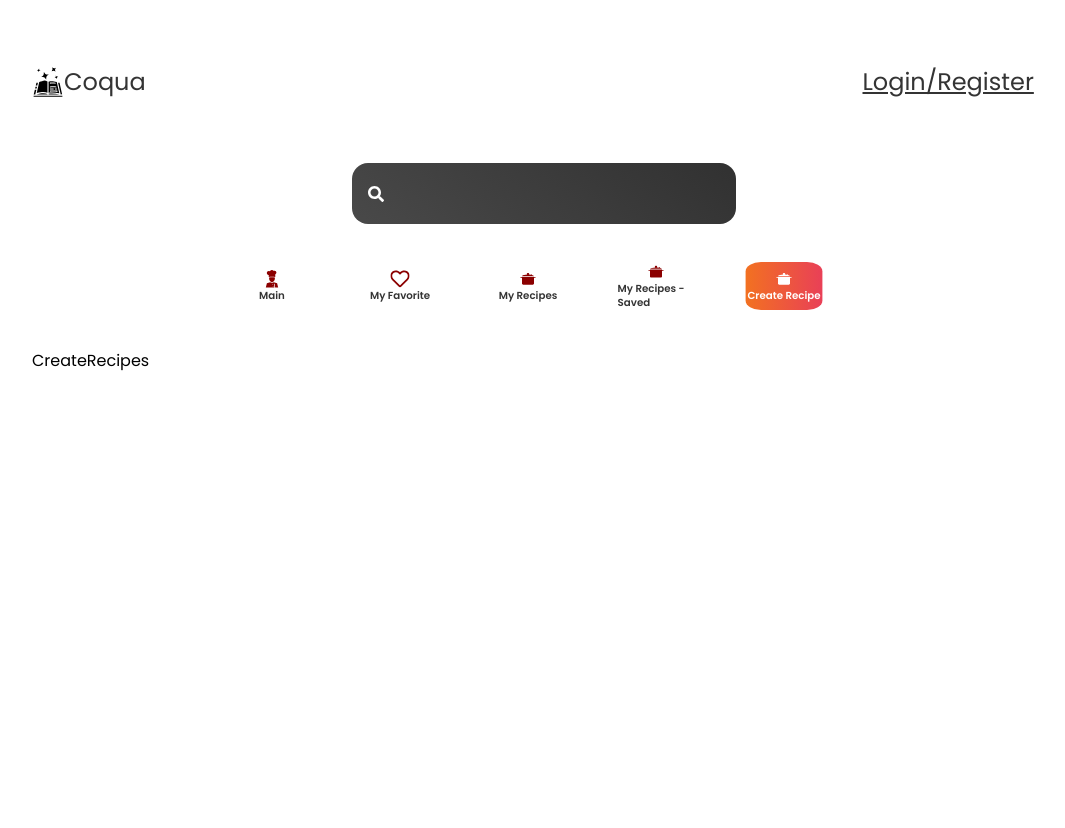
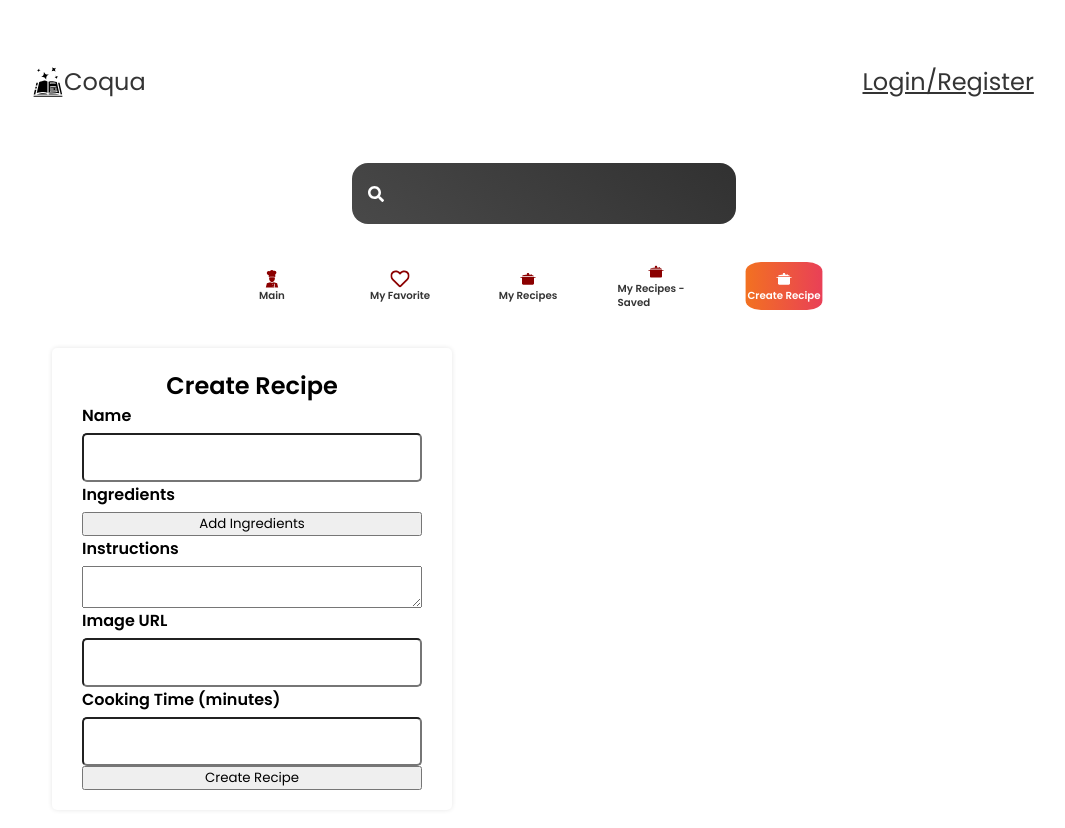
Before and after one commit to janaledencan/Recipe_Book_App, a React (Create React App) app in the folder client/recipe_app/: page /create-recipe in a window 1280 px wide. Shown: the whole page, without its empty margins (96-1161 px from the left). Before the commit the page ends 800 px from the top, so only its background shows below. Built offline with nearby package versions, Linux system fonts and the light colour scheme.

Commit message:
Make create recipes page

```diff
--- /dev/null
+++ b/client/recipe_app/src/hooks/useGetUserID.js
@@ -0,0 +1,3 @@
+export const useGetUserID = () => {
+    return window.localStorage.getItem("userID");
+}
--- a/client/recipe_app/src/index.css
+++ b/client/recipe_app/src/index.css
@@ -77,3 +77,53 @@
   font-size: 16px;
   border-radius: 5px;
 }
+
+
+.create-recipe {
+  display: flex;
+  flex-direction: column;
+  justify-content: center;
+  align-items: center;
+  padding: 20px;
+  background-color: white;
+  border-radius: 5px;
+  box-shadow: 0 0 5px rgba(0, 0, 0, 0.1);
+  margin: 20px;
+  width: 400px;
+}
+
+.create-recipe form {
+  display: flex;
+  flex-direction: column;
+}
+
+.create-recipe form ul {
+  list-style: none;
+  padding: 0;
+  margin: 0;
+}
+
+.create-recipe form li {
+  border: 1px solid black;
+  padding: 10px;
+  margin-bottom: 10px;
+}
+
+.create-recipe form h2 {
+  margin-top: 0;
+}
+
+/* img {
+  max-width: 100%;
+  height: auto;
+  margin-bottom: 10px;
+}
+
+img {
+  width: 400px;
+} */
+
+/* p {
+  max-width: 400px;
+  font-size: 12px;
+} */
--- a/client/recipe_app/src/pages/CreateRecipes.jsx
+++ b/client/recipe_app/src/pages/CreateRecipes.jsx
@@ -1,8 +1,80 @@
-import React from 'react'
+import React, { useState } from 'react';
+import axios from 'axios';
+import { useGetUserID } from '../hooks/useGetUserID';
 
 function CreateRecipes() {
+
+    const userID = useGetUserID();
+    const [recipe, setRecipe] = useState({
+        name: "",
+        ingredients: [],
+        instructions: "",
+        imageUrl: "",
+        cookingTime: 0,
+        userOwner: userID,
+
+    });
+
+
+
+    const handleChange = (event) => {
+        const { name, value } = event.target;
+        setRecipe({ ...recipe, [name]: value });
+    }
+
+    const handleIngredientChange = (event, idx) => {
+        const { value } = event.target;
+        const ingredients = recipe.ingredients;
+        ingredients[idx] = value;
+        setRecipe({ ...recipe, ingredients: ingredients });
+    }
+
+    const addIngredient = () => {
+        setRecipe({ ...recipe, ingredients: [...recipe.ingredients, ""] })
+    }
+    //console.log(recipe);
+
+    const onSubmit = async (event) => {
+        event.preventDefault();
+        try {
+            await axios.post("http://localhost:3001/recipes", recipe);
+            alert("Recipe Created!")
+        } catch (err) {
+            console.error(err);
+        }
+    }
+
     return (
-        <div>CreateRecipes</div>
+        <div className='create-recipe'>
+            <h2>Create Recipe</h2>
+            <form onSubmit={onSubmit}>
+                <label htmlFor="name">Name</label>
+                <input type="text" id='name' name='name' onChange={handleChange} />
+
+                <label htmlFor="ingredients">Ingredients</label>
+                {recipe.ingredients.map((ingredient, idx) => (
+                    <input
+                        key={idx}
+                        type='text'
+                        name='ingredients'
+                        value={ingredient}
+                        onChange={(event) => handleIngredientChange(event, idx)} />
+                ))}
+                <button onClick={addIngredient} type='button'> Add Ingredients</button>
+
+                <label htmlFor="instructions">Instructions</label>
+                <textarea id='instructions' name="instructions" onChange={handleChange}></textarea>
+
+                <label htmlFor="imageUrl">Image URL</label>
+                <input type="text" id='imageUrl' name='imageUrl' onChange={handleChange} />
+
+                <label htmlFor="CookingTime">Cooking Time (minutes)</label>
+                <input type="number" id='cookingTime' name='cookingTime' onChange={handleChange} />
+
+                <button type='submit'>Create Recipe</button>
+
+            </form>
+        </div>
     )
 }
 
```
